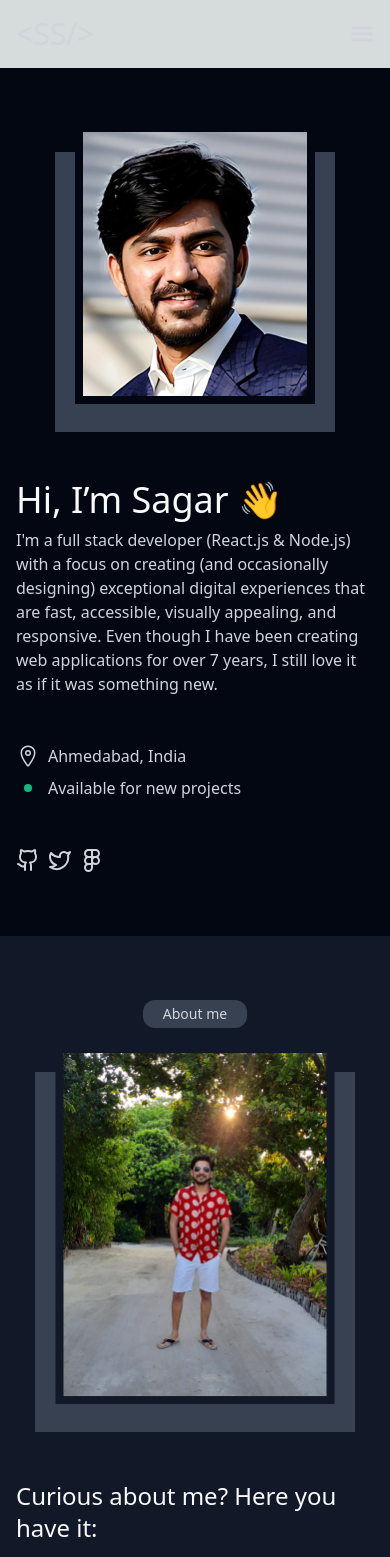
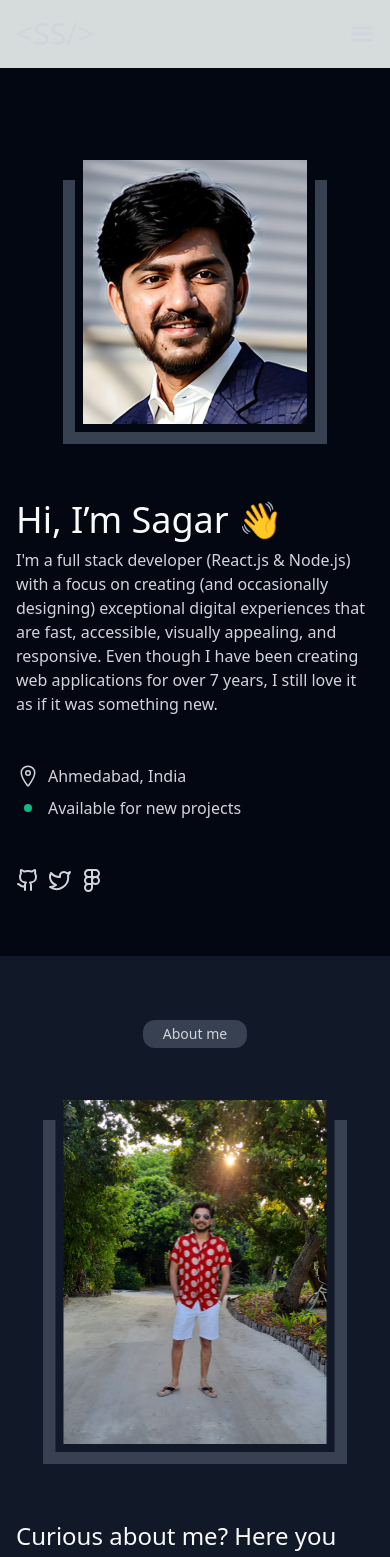
Before and after one commit to Zoljargal2004/Portfolio.1, a Next.js app: page / in a window 390 px wide. Shown: the top 1557 px of the page. Built offline with nearby package versions, Linux system fonts and the light colour scheme.

Commit message:
fixes mobile bugs and makes pc hero section

```diff
--- a/pages/components/About.js
+++ b/pages/components/About.js
@@ -1,11 +1,11 @@
 import { Portrait } from "./hero"
 
 export function About(){
-    return <div className="bg-[--sec-bg-color] px-4 py-16">
-        <div className="flex flex-col items-center text-sm gap-12">
+    return <div className="bg-[--sec-bg-color] px-4 py-16 lg:px-20 lg:py-24">
+        <div className="flex flex-col items-center text-sm gap-12 lg:px-8">
             <Topic title = "About me"/>
-            <div className="mt-[-24px] flex flex-col gap-[48px]">
-                <Portrait number = {2} className=""/>
+            <div className="mt-[-24px] flex flex-col gap-[48px] lg:grid lg:grid-cols-2 lg:gap-12">
+                <Portrait number = {2}/>
                 <About_para/>
             </div>
 
@@ -19,7 +19,7 @@ export function Topic(props){
 
 function About_para(){
     return <div className=" flex flex-col gap-4">
-        <h1 className="text-[--head-color] text-2xl mb-2">Curious about me? Here you have it:</h1>
+        <h1 className="text-[--head-color] text-2xl mb-2 lg:text-3xl">Curious about me? Here you have it:</h1>
         <p>
         I'm a passionate, self-proclaimed designer who specializes in full stack development (React.js & Node.js). I am very enthusiastic about bringing the technical and visual aspects of digital products to life. User experience, pixel perfect design, and writing clear, readable, highly performant code matters to me.
         </p>
--- a/pages/components/hero.js
+++ b/pages/components/hero.js
@@ -6,9 +6,9 @@ import { LuFigma } from "react-icons/lu";
 
 export function Hero() {
   return (
-    <div className="bg-[--bg-color] py-16 px-4">
-      <div className="flex flex-col items-center gap-12">
-        <Portrait size="" portrait="first" />
+    <div className="bg-[--bg-color] py-16 px-4 lg:px-20 lg:py-24">
+      <div className="flex flex-col items-center gap-12 max-w-7xl lg:flex-row-reverse lg:px-8">
+        <Portrait portrait="first" />
         <Hero_Paragraph />
       </div>
     </div>
@@ -16,30 +16,25 @@ export function Hero() {
 }
 
 export function Portrait(props) {
-    if (props.number == 2){
-        return (
-            <div className="pt-5 flex justify-center">
-              <div className="border-[8px] border-transparent bg-[--portrait-bg] w-[320px] h-[360px] bottom-0 relative">
-                <Image
-                  width={280}
-                  height={360}
-                  src="/Images/Pic2.png"
-                  className="absolute bottom-5 left-3"
-                />
-              </div>
-            </div>
-            )
-    }
-
   return (
-    <div className="pt-5 flex justify-center">
-      <div className="border-[8px] border-transparent bg-[--portrait-bg] w-[280px] h-[280px] bottom-0 relative">
-        <Image
-          width={240}
-          height={280}
-          src="/Images/Pic.png"
-          className="absolute bottom-5 left-3"
-        />
+    <div className="pt-5 lg:pt-10">
+      <div className="pt-5 flex justify-center lg:justify-start">
+        <div
+          className={
+            "border-[8px] bg-[--portrait-bg] " +
+            (props.number == 2 ? "border-[--sec-bg-color] w-[320px] lg:w-[400px] h-[360px] lg:h-[480px] " : "border-[--bg-color] w-[280px] lg:w-[280px] h-[280px] lg:h-[320px] ") +
+            " bottom-0 relative"
+          }
+        >
+          <img
+          alt="Portrait"
+            src={props.number == 2 ? "/Images/Pic2.png" : "/Images/Pic.png"}
+            className={
+              (props.number == 2 ? "w-[280px] lg:w-[400px] h-[360px] lg:h-[480px] lg:left-10" : "w-[240px] lg:w-[280px] h-[280px] lg:h-[320px] lg:left-[-40px] ") +
+              (" absolute bottom-3 left-3  lg:bottom-10 ")
+            }
+          />
+        </div>
       </div>
     </div>
   );
@@ -48,7 +43,7 @@ export function Portrait(props) {
 function Hero_Paragraph() {
   return (
     <div className="flex flex-col gap-12">
-      <h1 className="mb-[-40px] text-[--head-color] text-4xl">
+      <h1 className="mb-[-40px] text-[--head-color] text-4xl text-bold lg:text-6xl ">
         Hi, I’m Sagar 👋
       </h1>
       <p>
```
